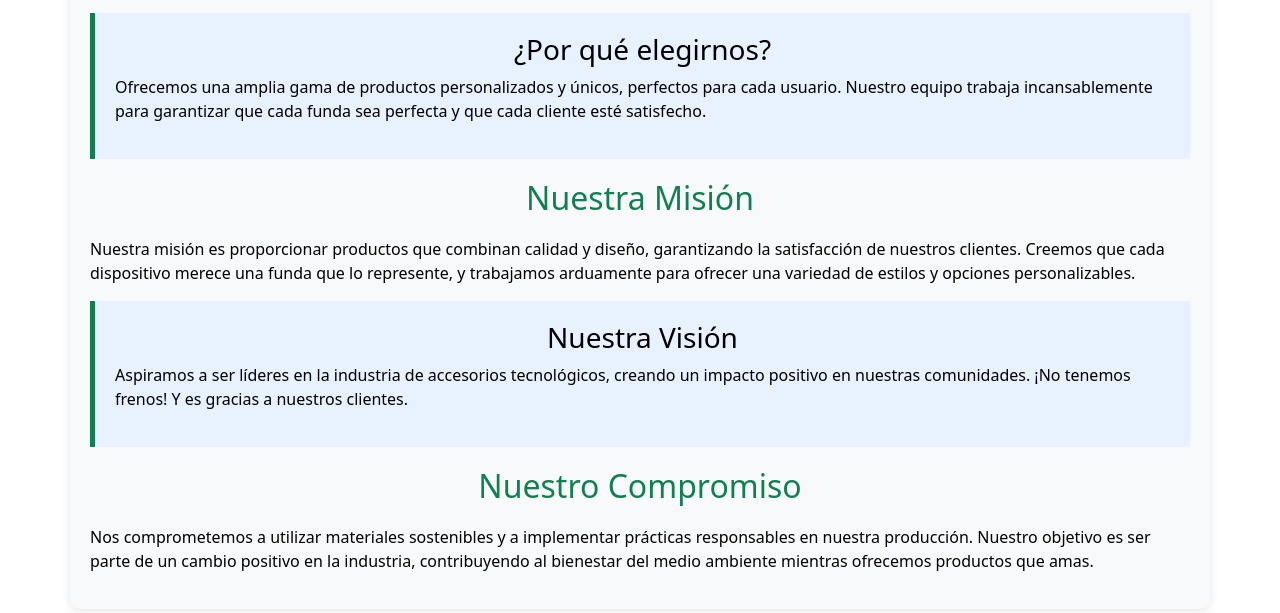
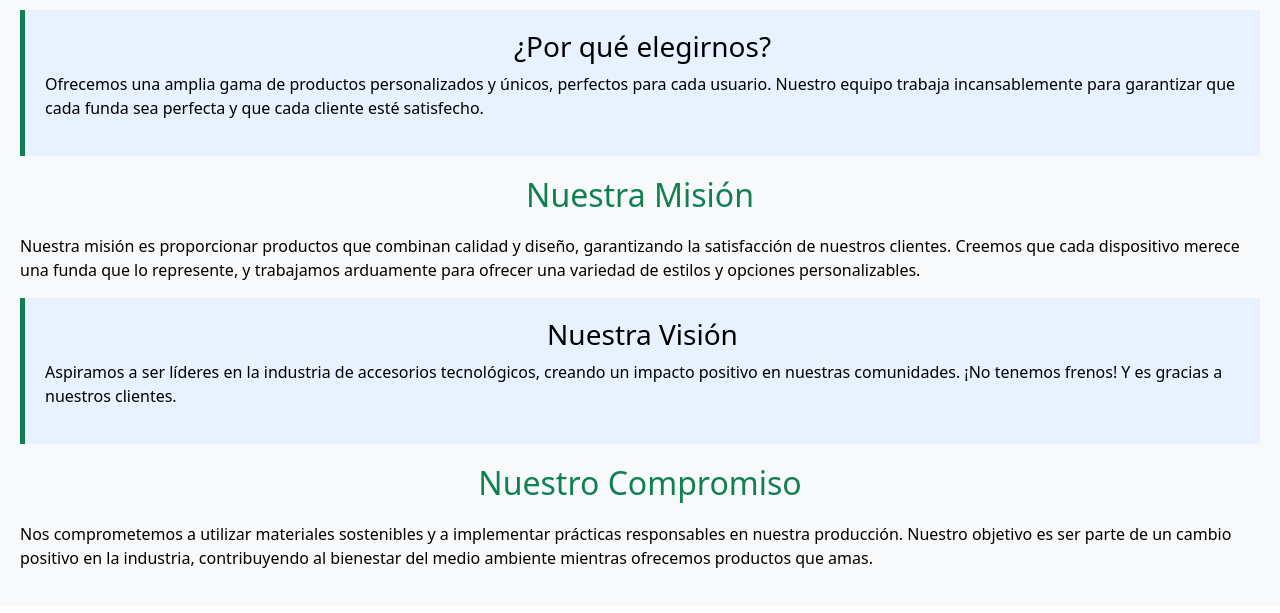
Before and after one commit to damiiangene/mirepositorio, a plain HTML site: page pages/sobreNosotros.html in a window 1280 px wide. Shown: the part 565-1178 px from the top of the page. Drawn offline with nearby package versions, Linux system fonts and the light colour scheme.

Commit message:
arreglos main

```diff
--- a/pages/sobreNosotros.html
+++ b/pages/sobreNosotros.html
@@ -59,7 +59,7 @@
 
     <!--ESTRUCTURA N°2= MAIN-->
     <!--MAIN CONTENT-->
-    <main id="main" class="container my-5 main-content">
+    <main id="main">
 
         <h1 class="text-center mb4 main__titulo">Sobre nosotros</h1>
 
```
Also changed, not shown: pages/contactanos.html (+1 -1 lines), pages/fundas.html (+1 -1 lines).
